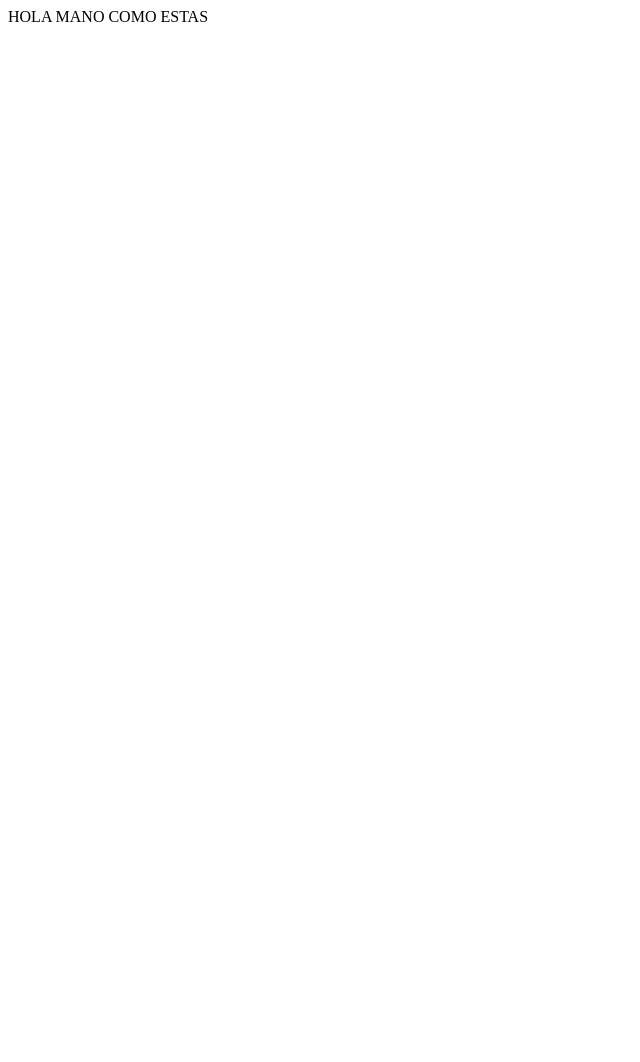
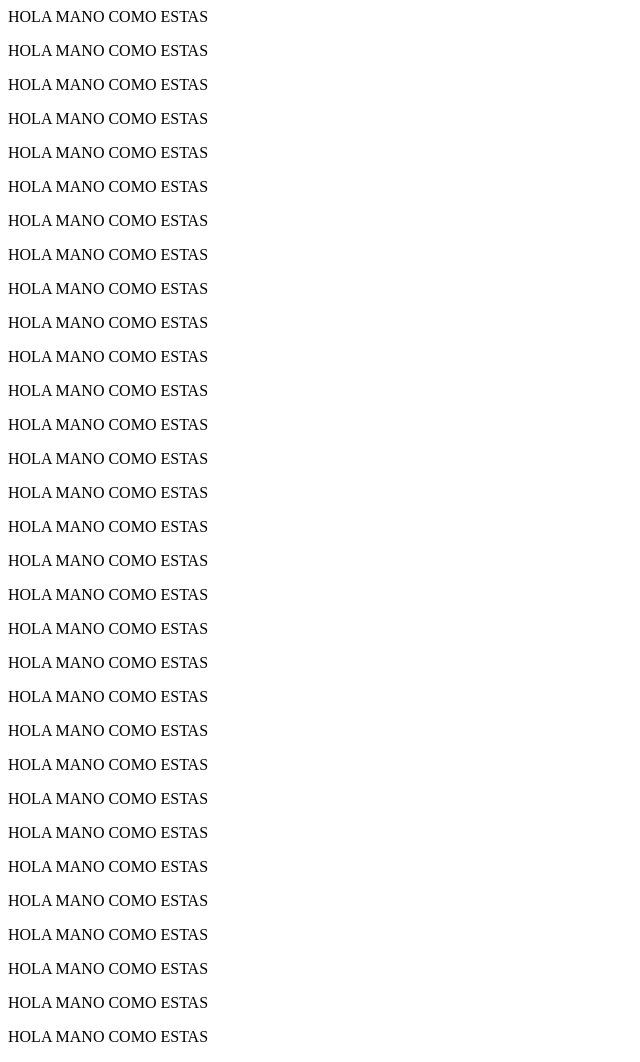
Before and after one commit to Davchrev/project, a plain HTML site: page index.html in a window 1280 px wide. Shown: the whole page, without its empty margins (0-640 px from the left). Before the commit the page ends 800 px from the top, so only its background shows below. Drawn offline with Linux system fonts and the light colour scheme.

Commit message:
index.html

```diff
--- a/index.html
+++ b/index.html
@@ -1 +1,31 @@
 <P>HOLA MANO COMO ESTAS</P>
+<P>HOLA MANO COMO ESTAS</P>
+<P>HOLA MANO COMO ESTAS</P>
+<P>HOLA MANO COMO ESTAS</P>
+<P>HOLA MANO COMO ESTAS</P>
+<P>HOLA MANO COMO ESTAS</P>
+<P>HOLA MANO COMO ESTAS</P>
+<P>HOLA MANO COMO ESTAS</P>
+<P>HOLA MANO COMO ESTAS</P>
+<P>HOLA MANO COMO ESTAS</P>
+<P>HOLA MANO COMO ESTAS</P>
+<P>HOLA MANO COMO ESTAS</P>
+<P>HOLA MANO COMO ESTAS</P>
+<P>HOLA MANO COMO ESTAS</P>
+<P>HOLA MANO COMO ESTAS</P>
+<P>HOLA MANO COMO ESTAS</P>
+<P>HOLA MANO COMO ESTAS</P>
+<P>HOLA MANO COMO ESTAS</P>
+<P>HOLA MANO COMO ESTAS</P>
+<P>HOLA MANO COMO ESTAS</P>
+<P>HOLA MANO COMO ESTAS</P>
+<P>HOLA MANO COMO ESTAS</P>
+<P>HOLA MANO COMO ESTAS</P>
+<P>HOLA MANO COMO ESTAS</P>
+<P>HOLA MANO COMO ESTAS</P>
+<P>HOLA MANO COMO ESTAS</P>
+<P>HOLA MANO COMO ESTAS</P>
+<P>HOLA MANO COMO ESTAS</P>
+<P>HOLA MANO COMO ESTAS</P>
+<P>HOLA MANO COMO ESTAS</P>
+<P>HOLA MANO COMO ESTAS</P>
```
